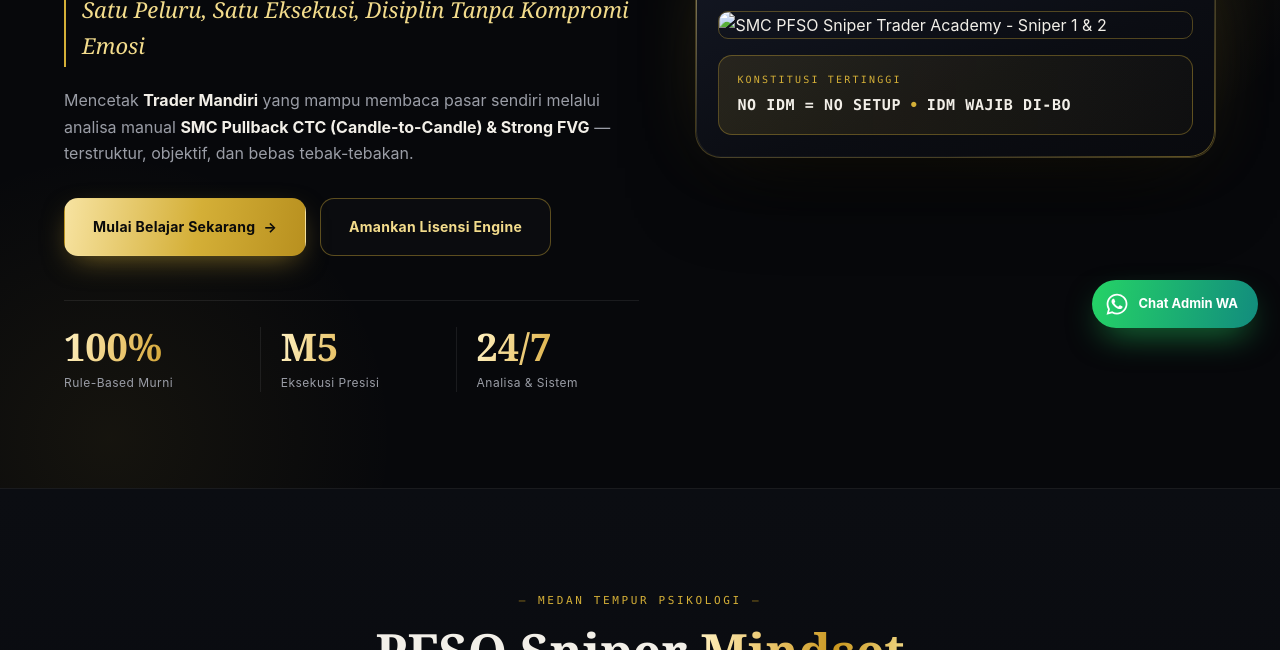
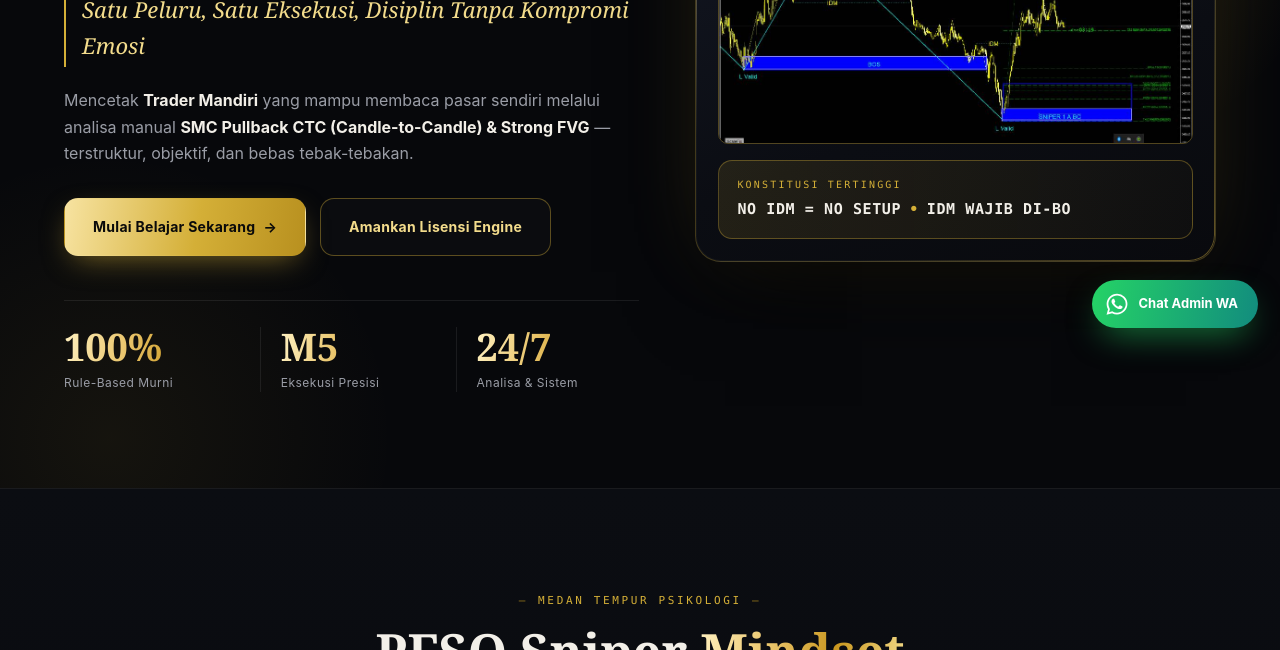
Before and after one commit to pfsosnipertrader-afk/pfso-sniper-web, a plain HTML site: page index.html in a window 1280 px wide. Shown: the part 450-1100 px from the top of the page. Drawn offline with Linux system fonts and the light colour scheme.

Commit message:
Update index.html

```diff
--- a/index.html
+++ b/index.html
@@ -292,7 +292,7 @@ footer .f-quote{font-family:var(--serif);font-style:italic;color:var(--gold-l);f
         <div class="chart-title"><b>XAUUSD</b> • PULLBACK CTC • GOLDEN RATIO</div>
         <div class="pair-badge"><span class="dot"></span>XAUUSD • M5</div>
       </div>
-      <img src="images/indikator/hero-sniper-1-2.png" alt="SMC PFSO Sniper Trader Academy - Sniper 1 & 2" style="width: 100%; height: auto; border-radius: 10px; border: 1px solid rgba(212, 175, 55, 0.35); display: block; margin: 12px 0;">
+      <img src="images/indikator/hero-sniper-1-2.png.jpg" alt="SMC PFSO Sniper Trader Academy - Sniper 1 & 2" style="width: 100%; height: auto; border-radius: 10px; border: 1px solid rgba(212, 175, 55, 0.35); display: block; margin: 12px 0;">
 
       <div class="konst">
         <small>KONSTITUSI TERTINGGI</small>
```
